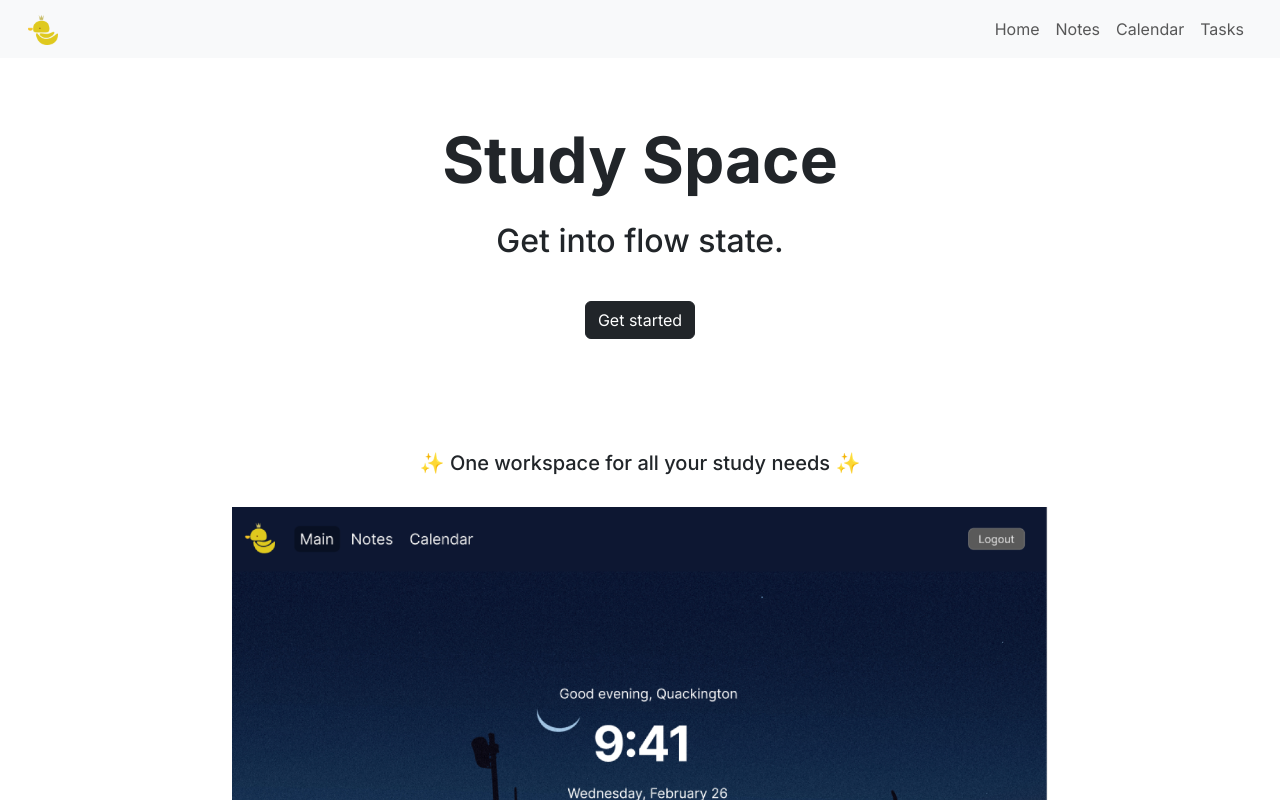
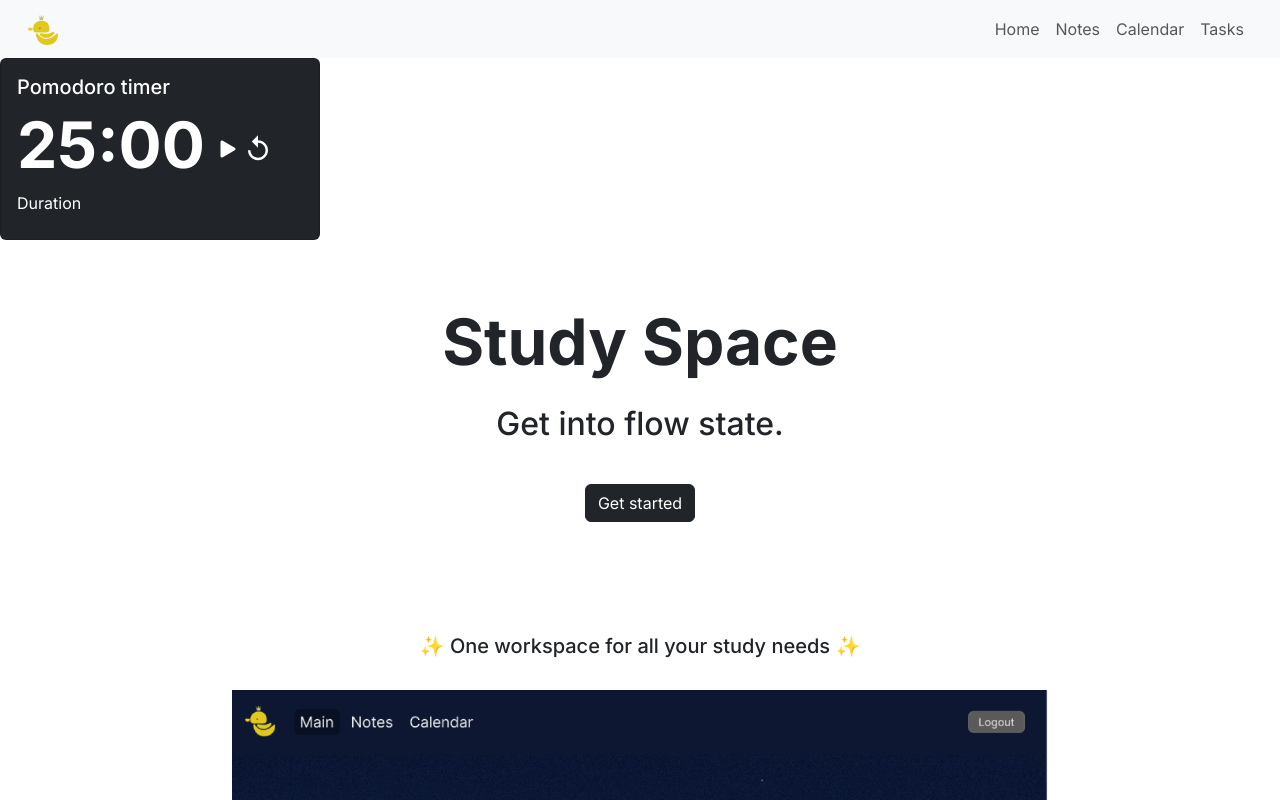
Before and after one commit to GUI-II-Project/StudySpace, a React (Create React App) app in the folder studyspace/: page / in a window 1280 px wide. Shown: the top 800 px of the page. Built offline with nearby package versions, Linux system fonts and the light colour scheme.

Commit message:
feat: add react icons and start building timer UI

```diff
--- a/studyspace/package.json
+++ b/studyspace/package.json
@@ -3,11 +3,13 @@
   "version": "0.1.0",
   "private": true,
   "dependencies": {
+    "bootstrap-icons": "^1.11.3",
     "cra-template": "1.2.0",
     "firebase": "^11.3.1",
     "gapi-script": "^1.2.0",
     "react": "^19.0.0",
     "react-dom": "^19.0.0",
+    "react-icons": "^5.5.0",
     "react-router-dom": "^7.4.0",
     "react-scripts": "5.0.1",
     "web-vitals": "^4.2.4"
--- /dev/null
+++ b/studyspace/src/components/PomodoroTimer.js
@@ -0,0 +1,23 @@
+import React from 'react';
+import { BsFillPlayFill } from "react-icons/bs";
+import { MdOutlineReplay } from "react-icons/md";
+
+class PomodoroTimer extends React.Component {
+  render() {
+    return(
+        <div class="card text-white bg-dark text-start" style={{ width: '20rem' }}>
+            <div class="card-body">
+                <h5 class="card-title">Pomodoro timer</h5>
+                <div className="d-flex align-items-center">
+                    <h1 className="card-title fw-bold" style={{ fontSize: '4rem', paddingRight: '0.5rem' }}>25:00</h1>
+                    <BsFillPlayFill size={30} />
+                    <MdOutlineReplay size={30} />
+                </div>
+                <p class="card-title">Duration</p>
+        </div>
+      </div>
+    );
+  }
+}
+
+export default PomodoroTimer;
--- a/studyspace/src/pages/Landing.js
+++ b/studyspace/src/pages/Landing.js
@@ -1,18 +1,21 @@
-import React from "react";
-import NavBar from "../components/NavBar";
-import logo_with_clouds from "../imgs/logo_with_clouds.png";
+import React from "react";;
+import NavBar from "../components/NavBar";;
+import PomodoroTimer from '../components/PomodoroTimer';
+import logo_with_clouds from "../imgs/logo_with_clouds.png";;
 import main_page from "../imgs/main_page.png";
 
 const landingStyle = {
   backgroundColor: "white",
   minHeight: "100vh",
   width: "100%",
-};
+};;
 
 function LandingPage() {
   return (
-    <div style={landingStyle}>
-      <NavBar />
+  <div style={landingStyle}>
+    <NavBar />
+
+    <PomodoroTimer />
 
       <div style={{ marginTop: "4rem" }}>
         <h1
```
Also changed, not shown: 1 other file (tests, documents, lock files or other folders).
